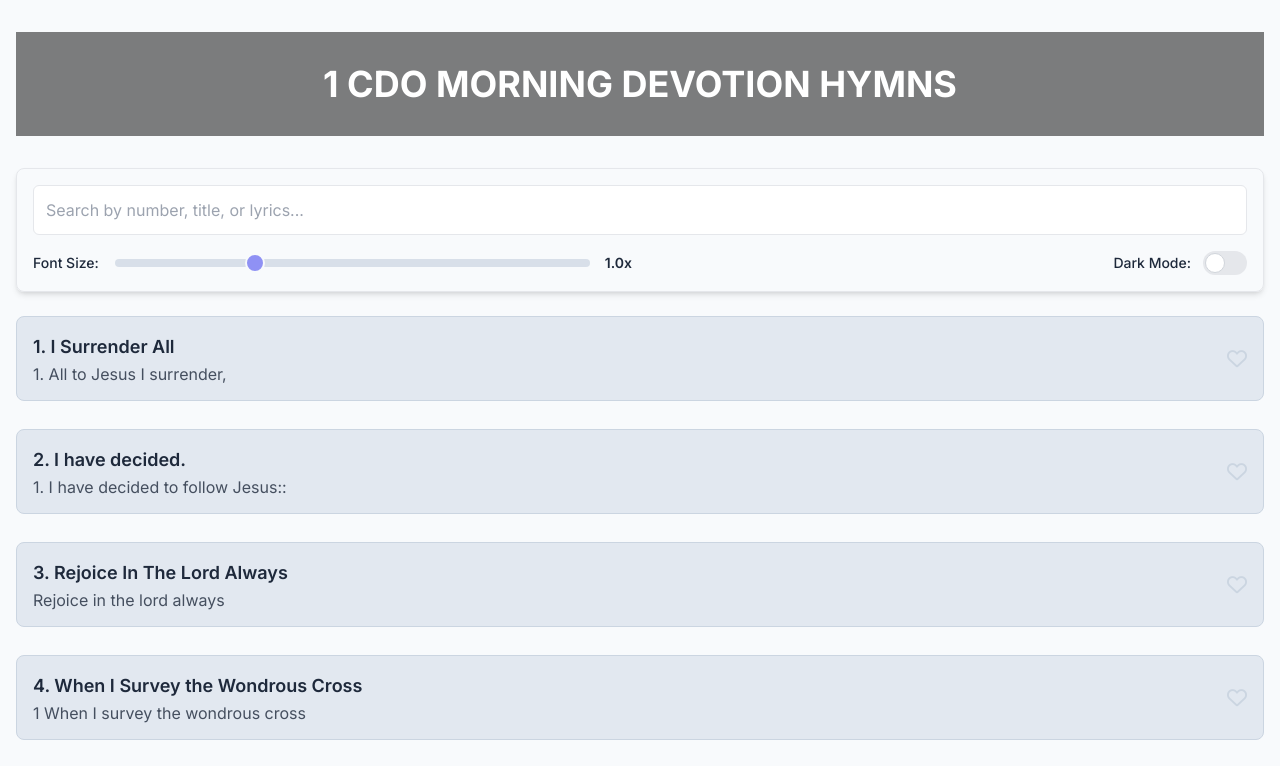
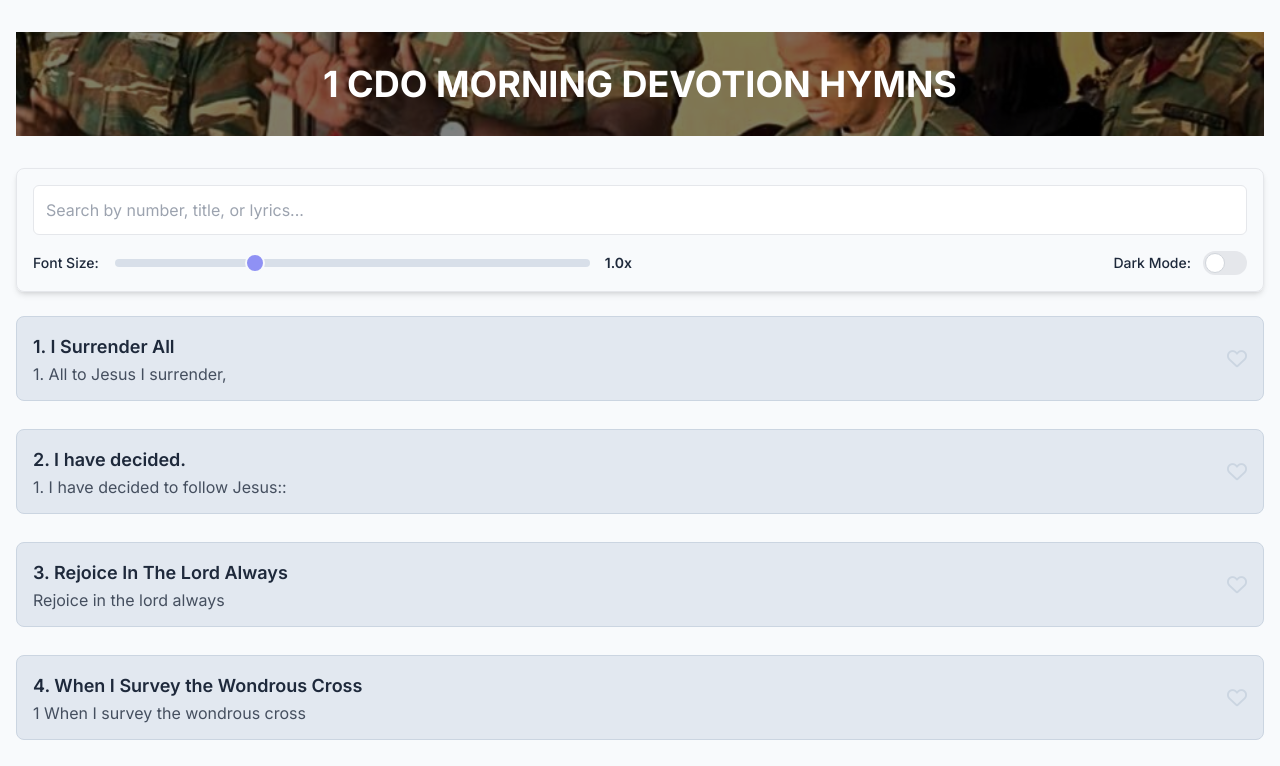
Before and after one commit to DalisoR/HYMNS1CDO, a plain HTML site: page index.html in a window 1280 px wide. Shown: the top 766 px of the page. Drawn offline with nearby package versions, Linux system fonts and the light colour scheme.

Commit message:
Update index.html

```diff
--- a/index.html
+++ b/index.html
@@ -224,7 +224,7 @@
     <div class="container py-8">
         <h2
   class="text-4xl font-bold text-center mb-8 text-white py-8"
-  style="background-image: url('your-image.jpg'); background-size: cover; background-position: center; background-repeat: no-repeat; background-color: rgba(0, 0, 0, 0.5); background-blend-mode: overlay;">
+  style="background-image: url('devow.jpg'); background-size: cover; background-position: center; background-repeat: no-repeat; background-color: rgba(0, 0, 0, 0.5); background-blend-mode: overlay;">
   1 CDO MORNING DEVOTION HYMNS
 </h2>
 
```
